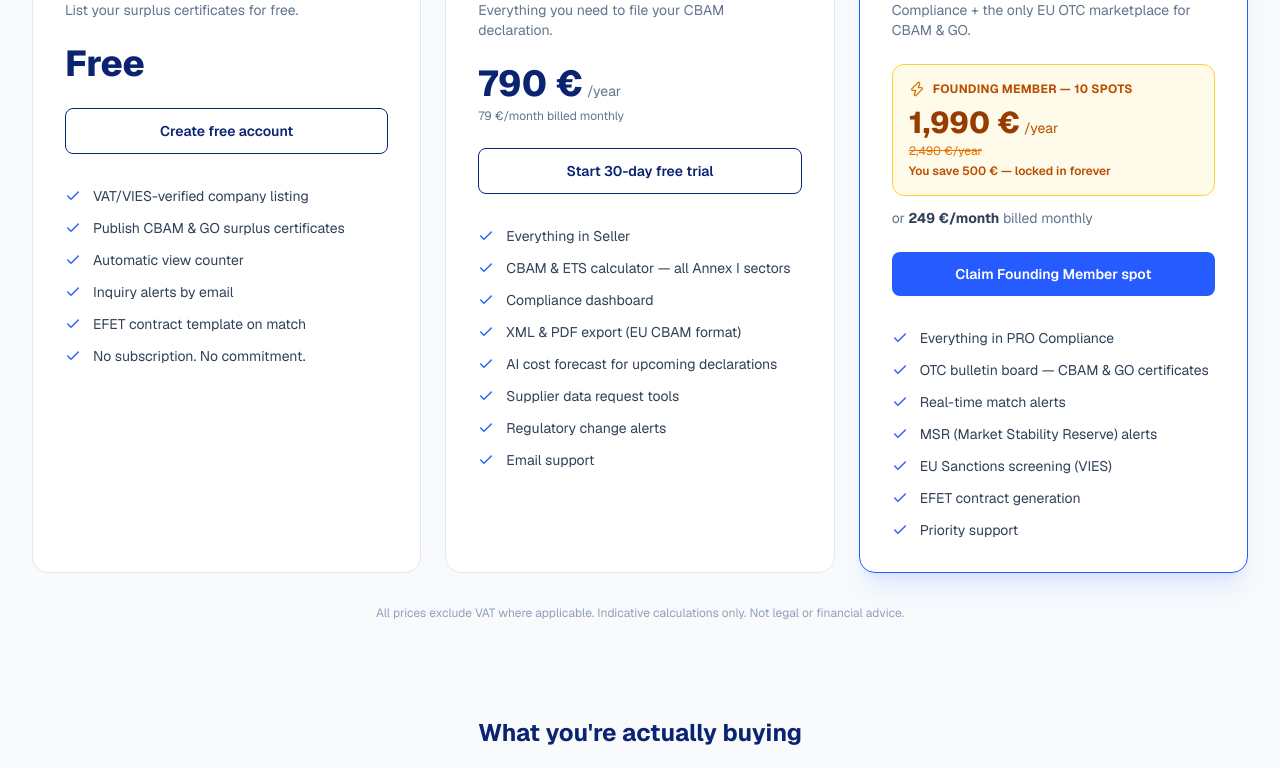
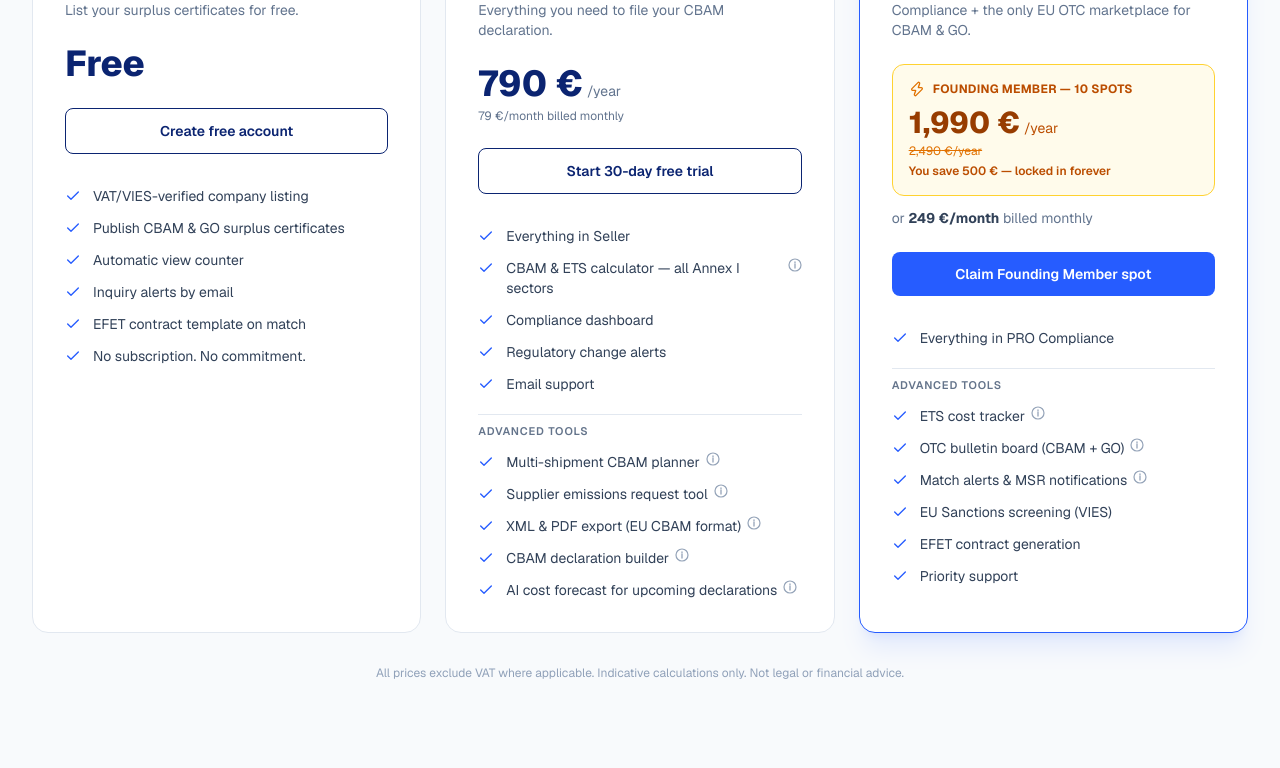
Before and after one commit to carbonis-eu/carbonis-app, a Next.js app: page /pricing in a window 1280 px wide. Shown: the part 580-1348 px from the top of the page. Built offline with nearby package versions, Linux system fonts and the light colour scheme; no server answers.

Commit message:
feat: pricing page advanced tools with i-tooltips + landing pricing highlights

```diff
--- a/app/components/landing/Pricing.tsx
+++ b/app/components/landing/Pricing.tsx
@@ -10,6 +10,7 @@ const PLANS = [
     desc: 'List surplus certificates. Get matched. Zero cost.',
     highlight: false,
     badge: null,
+    toolsHighlight: null as string | null,
     features: [
       'VAT/VIES-verified listing',
       'Publish CBAM & GO certificates',
@@ -26,6 +27,7 @@ const PLANS = [
     desc: 'Calculate, track and export your CBAM obligations.',
     highlight: false,
     badge: null,
+    toolsHighlight: 'Multi-shipment planner · Supplier tools · XML export' as string | null,
     features: [
       'CBAM & ETS calculator (all sectors)',
       'Compliance dashboard',
@@ -44,6 +46,7 @@ const PLANS = [
     desc: 'The only EU platform with built-in OTC certificate trading.',
     highlight: true,
     badge: '⚡ 10 founding spots at 1,990 €/year',
+    toolsHighlight: 'ETS tracker · OTC marketplace · Match alerts' as string | null,
     features: [
       'Everything in PRO Compliance',
       'OTC bulletin board (CBAM + GO)',
@@ -116,6 +119,12 @@ export function Pricing() {
                   </li>
                 ))}
               </ul>
+              {plan.toolsHighlight && (
+                <p className="mt-4 border-t border-slate-100 pt-3 text-xs text-slate-500">
+                  <span className="font-semibold text-slate-600">Advanced: </span>
+                  {plan.toolsHighlight}
+                </p>
+              )}
             </div>
           ))}
         </div>
--- a/app/pricing/_components/PricingCards.tsx
+++ b/app/pricing/_components/PricingCards.tsx
@@ -1,10 +1,29 @@
 'use client'
 
 import Link from 'next/link'
-import { useState } from 'react'
+import { useState, useRef, useEffect, useCallback } from 'react'
 import { Check, Zap } from 'lucide-react'
 
-const PLANS = [
+type PlanFeature = {
+  label: string
+  tooltip?: string
+  isSection?: boolean
+}
+
+type Plan = {
+  id: string
+  name: string
+  tagline: string
+  monthly: number
+  annual: number
+  earlyBird: number | null
+  highlight: boolean
+  cta: string
+  ctaHref: string
+  features: PlanFeature[]
+}
+
+const PLANS: Plan[] = [
   {
     id: 'seller',
     name: 'Seller',
@@ -16,12 +35,12 @@ const PLANS = [
     cta: 'Create free account',
     ctaHref: '/register',
     features: [
-      'VAT/VIES-verified company listing',
-      'Publish CBAM & GO surplus certificates',
-      'Automatic view counter',
-      'Inquiry alerts by email',
-      'EFET contract template on match',
-      'No subscription. No commitment.',
+      { label: 'VAT/VIES-verified company listing' },
+      { label: 'Publish CBAM & GO surplus certificates' },
+      { label: 'Automatic view counter' },
+      { label: 'Inquiry alerts by email' },
+      { label: 'EFET contract template on match' },
+      { label: 'No subscription. No commitment.' },
     ],
   },
   {
@@ -35,14 +54,17 @@ const PLANS = [
     cta: 'Start 30-day free trial',
     ctaHref: '/register',
     features: [
-      'Everything in Seller',
-      'CBAM & ETS calculator — all Annex I sectors',
-      'Compliance dashboard',
-      'XML & PDF export (EU CBAM format)',
-      'AI cost forecast for upcoming declarations',
-      'Supplier data request tools',
-      'Regulatory change alerts',
-      'Email support',
+      { label: 'Everything in Seller' },
+      { label: 'CBAM & ETS calculator — all Annex I sectors', tooltip: 'Covers all six CBAM sectors: cement, iron & steel, aluminium, fertilisers, electricity, and hydrogen. Basic version also available free at carbonis.eu/cbam.' },
+      { label: 'Compliance dashboard' },
+      { label: 'Regulatory change alerts' },
+      { label: 'Email support' },
+      { label: 'Advanced tools', isSection: true },
+      { label: 'Multi-shipment CBAM planner', tooltip: 'Plan your annual CBAM liability across multiple import shipments. Input CN code, quantity, country of origin and embedded CO₂ per shipment.' },
+      { label: 'Supplier emissions request tool', tooltip: 'Send standardised embedded emissions questionnaires to your suppliers. Responses import directly into your CBAM declaration.' },
+      { label: 'XML & PDF export (EU CBAM format)', tooltip: 'Export your CBAM declarations in the official DG TAXUD XML format, ready to submit to the EU CBAM Registry.' },
+      { label: 'CBAM declaration builder', tooltip: 'Step-by-step wizard to build a compliant CBAM declaration. Validates all required fields before export.' },
+      { label: 'AI cost forecast for upcoming declarations', tooltip: 'AI-powered projection of your future CBAM certificate costs based on your trade volumes and current carbon price data.' },
     ],
   },
   {
@@ -56,16 +78,85 @@ const PLANS = [
     cta: 'Claim Founding Member spot',
     ctaHref: '/register',
     features: [
-      'Everything in PRO Compliance',
-      'OTC bulletin board — CBAM & GO certificates',
-      'Real-time match alerts',
-      'MSR (Market Stability Reserve) alerts',
-      'EU Sanctions screening (VIES)',
-      'EFET contract generation',
-      'Priority support',
+      { label: 'Everything in PRO Compliance' },
+      { label: 'Advanced tools', isSection: true },
+      { label: 'ETS cost tracker', tooltip: 'Track EU ETS allowance prices in real time. Set price alerts and get MSR (Market Stability Reserve) notifications that affect certificate supply.' },
+      { label: 'OTC bulletin board (CBAM + GO)', tooltip: 'Post and browse bilateral carbon certificate offers. No exchange fee — direct counterparty negotiation.' },
+      { label: 'Match alerts & MSR notifications', tooltip: 'Get notified when a matching offer appears on the bulletin board, or when MSR triggers a market intervention.' },
+      { label: 'EU Sanctions screening (VIES)' },
+      { label: 'EFET contract generation' },
+      { label: 'Priority support' },
     ],
   },
 ]
+
+function FeatureTooltip({ text }: { text: string }) {
+  const [open, setOpen] = useState(false)
+  const ref = useRef<HTMLSpanElement>(null)
+
+  const close = useCallback(() => setOpen(false), [])
+
+  useEffect(() => {
+    if (!open) return
+    const handler = (e: MouseEvent) => {
+      if (ref.current && !ref.current.contains(e.target as Node)) close()
+    }
+    document.addEventListener('mousedown', handler)
+    return () => document.removeEventListener('mousedown', handler)
+  }, [open, close])
+
+  return (
+    <span
+      ref={ref}
+      style={{ position: 'relative', display: 'inline-flex', alignItems: 'center', flexShrink: 0, cursor: 'help' }}
+      onMouseEnter={() => setOpen(true)}
+      onMouseLeave={() => setOpen(false)}
+      onClick={(e) => { e.stopPropagation(); setOpen((v) => !v) }}
+      aria-label={text}
+    >
+      <svg width="14" height="14" viewBox="0 0 14 14" fill="none" aria-hidden>
+        <circle cx="7" cy="7" r="6" stroke="#94a3b8" strokeWidth="1.2" />
+        <path d="M7 6v4M7 4.5v-.5" stroke="#94a3b8" strokeWidth="1.3" strokeLinecap="round" />
+      </svg>
+      {open && (
+        <span
+          role="tooltip"
+          style={{
+            position: 'absolute',
+            bottom: '130%',
+            left: '50%',
+            transform: 'translateX(-50%)',
+            background: '#1e293b',
+            color: '#f1f5f9',
+            fontSize: '12px',
+            lineHeight: '1.5',
+            padding: '8px 10px',
+            borderRadius: '8px',
+            maxWidth: '220px',
+            width: 'max-content',
+            whiteSpace: 'normal',
+            zIndex: 20,
+            pointerEvents: 'none',
+            boxShadow: '0 4px 16px rgba(0,0,0,0.18)',
+          }}
+        >
+          {text}
+          <span
+            aria-hidden
+            style={{
+              position: 'absolute',
+              top: '100%',
+              left: '50%',
+              transform: 'translateX(-50%)',
+              border: '5px solid transparent',
+              borderTopColor: '#1e293b',
+            }}
+          />
+        </span>
+      )}
+    </span>
+  )
+}
 
 export function PricingCards() {
   const [annual, setAnnual] = useState(true)
@@ -73,7 +164,7 @@ export function PricingCards() {
   return (
     <section className="mx-auto max-w-7xl px-6 pb-8 lg:px-8">
 
-      {/* Toggle */}
+      {/* Billing toggle */}
       <div className="mb-10 flex items-center justify-center gap-4">
         <span className={`text-sm font-medium ${!annual ? 'text-navy' : 'text-slate-400'}`}>Monthly</span>
         <button
@@ -90,7 +181,7 @@ export function PricingCards() {
         </span>
       </div>
 
-      {/* Cards */}
+      {/* Plan cards */}
       <div className="grid gap-6 lg:grid-cols-3">
         {PLANS.map((plan) => {
           const price = annual ? plan.annual : plan.monthly
@@ -118,11 +209,10 @@ export function PricingCards() {
                 <p className="mt-1 text-sm text-slate-500">{plan.tagline}</p>
               </div>
 
-              {/* Price */}
+              {/* Price display */}
               <div className="mb-6">
                 {showEarlyBird ? (
                   <>
-                    {/* Early Bird */}
                     <div className="mb-3 rounded-xl border border-amber-300 bg-amber-50 p-4">
                       <div className="flex items-center gap-2">
                         <Zap className="size-4 text-amber-600" aria-hidden />
@@ -168,14 +258,35 @@ export function PricingCards() {
                 {plan.cta}
               </Link>
 
-              {/* Features */}
+              {/* Feature list */}
               <ul className="flex flex-col gap-3">
-                {plan.features.map((f) => (
-                  <li key={f} className="flex items-start gap-3 text-sm text-slate-700">
-                    <Check className="mt-0.5 size-4 shrink-0 text-cobalt" aria-hidden />
-                    {f}
-                  </li>
-                ))}
+                {plan.features.map((f, i) =>
+                  f.isSection ? (
+                    <li
+                      key={i}
+                      style={{
+                        fontSize: '11px',
+                        fontWeight: 600,
+                        color: '#64748b',
+                        textTransform: 'uppercase',
+                        letterSpacing: '0.08em',
+                        marginTop: '8px',
+                        paddingTop: '8px',
+                        borderTop: '1px solid #e2e8f0',
+                      }}
+                    >
+                      {f.label}
+                    </li>
+                  ) : (
+                    <li key={i} className="flex items-start gap-3 text-sm text-slate-700">
+                      <Check className="mt-0.5 size-4 shrink-0 text-cobalt" aria-hidden />
+                      <span className="flex flex-1 items-start gap-1.5">
+                        {f.label}
+                        {f.tooltip && <FeatureTooltip text={f.tooltip} />}
+                      </span>
+                    </li>
+                  )
+                )}
               </ul>
             </div>
           )
```
